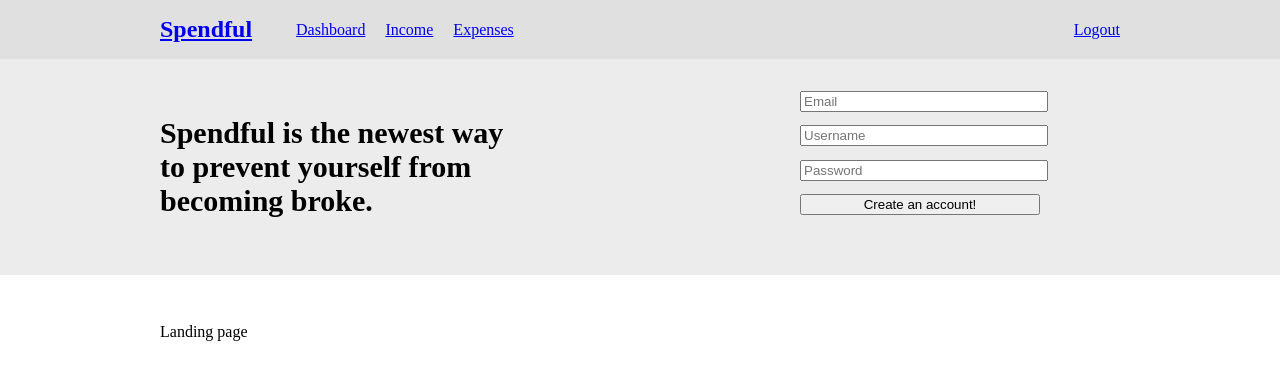
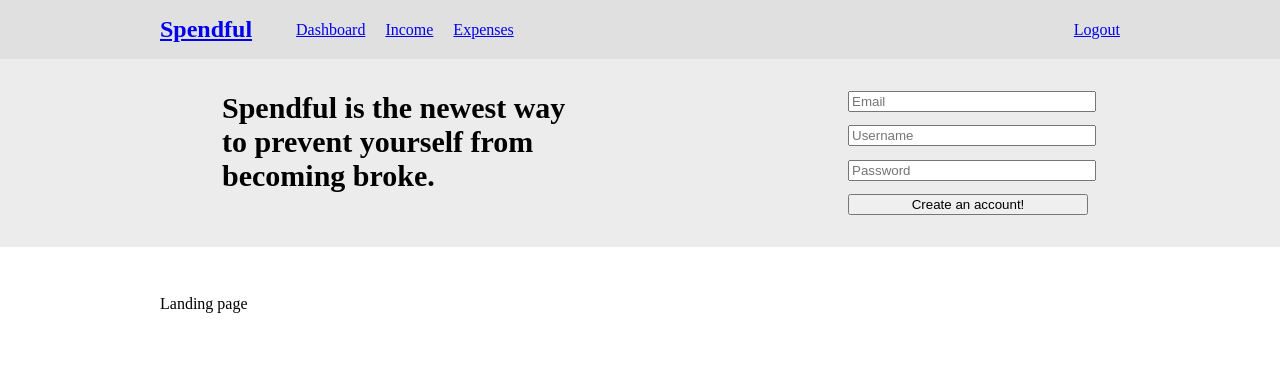
Before and after one commit to thinkful-ei-armadillo/spendful, a React (Create React App) app: page / in a window 1280 px wide. Shown: the top 380 px of the page. Built offline with nearby package versions, Linux system fonts and the light colour scheme.

Commit message:
fixed landing page styling

```diff
--- a/src/routes/LandingPage.css
+++ b/src/routes/LandingPage.css
@@ -1,7 +1,7 @@
 .landing-header {
   max-width: 60em;
   margin: 0 auto;
-  padding: 2em;
+  padding: 2em 15%;
   display: flex;
   justify-content: space-between;
   flex-wrap: wrap;
@@ -9,18 +9,20 @@
 
 .landing-header-left {
   flex: 3;
-  flex-basis: 9em;
+  flex-basis: 12em;
   font-size: 1.25em;
 }
 
 .landing-header-left h2 {
   max-width: 12em;
+  margin: 0 1em;
 }
 
 .landing-header-right {
+  max-width: 15em;
+  display: flex;
+  align-items: center;
   flex: 8;
-  box-sizing: border-box;
-  max-width: 25em;
   flex-basis: 15em;
 }
 
```
